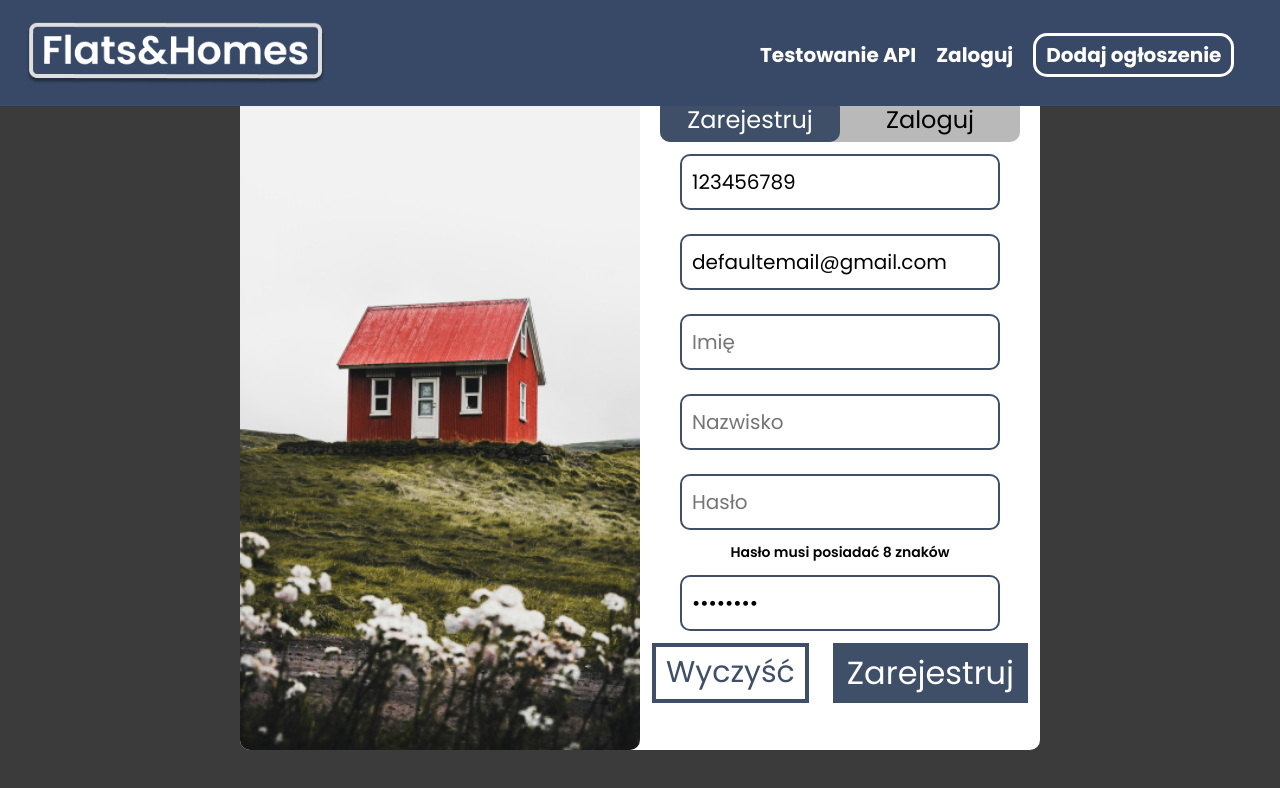
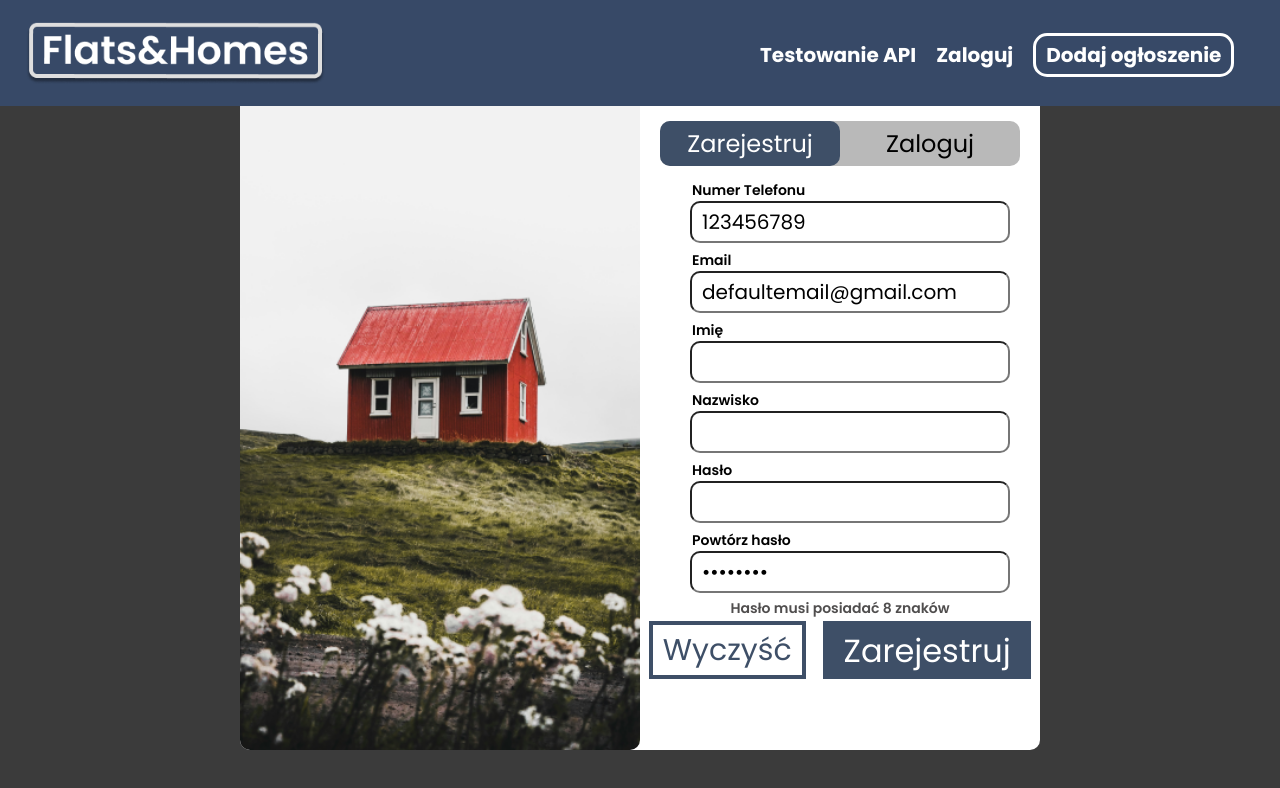
Before and after one commit to StefanSudyk/DATABASE_SOFTWARE_ENGINEERING_PROJECT, a React (Vite) app in the folder client/: page /Zaloguj in a window 1280 px wide. Shown: the top 788 px of the page. Built offline with nearby package versions, Linux system fonts and the light colour scheme.

Commit message:
added prompt (wrong register.login), added better ui in loggin/registration

```diff
--- a/client/src/Components/Pages/LoginRejestr/LoginRejestr.css
+++ b/client/src/Components/Pages/LoginRejestr/LoginRejestr.css
@@ -45,6 +45,8 @@
     background-color: #b9b9b9;
     cursor: pointer;
     border-radius: 10px;
+    margin-bottom: 35px;
+
 }
 .login-wybor-div{
     text-align: center;
@@ -52,6 +54,8 @@
     padding: 5px;
     border-radius: 10px;
     font-size: 24px;
+    padding-bottom: 5;
+
 }
 .granat{
     background-color: #3e4f67;
@@ -59,18 +63,20 @@
 }
 
 .input{
-    height: 80px;
-    width: 100%;
+    height: 70px; /* Zmieniamy wysokość na auto */
+    width: 400px;
     display: flex;
+    flex-direction: column; /* Ustawiamy kolumnowy układ flexbox */
     align-items: center;
+
 
 }
 .input input{
-    margin-left: 10%;
+    margin-left: 5%;
     width: 80%;
-    height: 70%;
+    height: 60%;
     border-radius: 10px;
-    border: 2px solid #3e4f67;
+    border: 2px solid 3e4f67;
     font-size: 20px;
     padding-left: 10px;
 }
@@ -104,6 +110,8 @@
     font-size: px;
     padding-top: 2px;
     padding-bottom: 2px;
+    width: 200px;
+    height: 50px;
 }
 button{
     background-color: white;
@@ -144,9 +152,27 @@ button{
     padding-top: 2px;
     padding-bottom: 2px;
 }
-.forgot-password1{
+.forgot-password1 {
     font-size: 14px;
     text-align: center;
-    padding-bottom: 0px;
     font-weight: 600;
+    margin-top: 5px; /* Dodajemy trochę przestrzeni nad tekstem */
+    color: #504e4e;
+
+  }
+.input {
+    position: relative;
+  }
+
+.input label {
+position: absolute;
+top: -45px; /* Odległość etykiety nad polem input */
+left: 20px; /* Odległość etykiety od lewej krawędzi pola input */
+font-size: 12px; /* Mniejsza czcionka dla etykiety */
+color: #000000; /* Kolor tekstu etykiety */
+padding-bottom: 0px;
+margin-left: 8%;
+margin-top: 6%;
+font-size: 14px;
+font-weight: 600;
 }
--- a/client/src/Components/Pages/LoginRejestr/LoginRejestr.jsx
+++ b/client/src/Components/Pages/LoginRejestr/LoginRejestr.jsx
@@ -34,7 +34,7 @@ const LoginRejestr = () => {
           'Content-Type': 'application/json'
         }
       });
-      console.log(response.data);
+      console.log(error.response.data.message);
       setError(''); // Wyczyść wiadomość o błędzie po udanej odpowiedzi
       setShowModal(false); // Ukryj modal po udanej odpowiedzi
     } catch (error) {
@@ -42,11 +42,11 @@ const LoginRejestr = () => {
       console.log({ formData });
       // Ustaw wiadomość o błędzie
       if (error.response) {
-        setError(`Błąd odpowiedzi serwera: ${error.response.data}`);
-      } else if (error.request) {
-        setError('Brak odpowiedzi od serwera.');
+        setError(`${error.response.data.message}`);
+      } else if (error.response.data.message) {
+       ;
       } else {
-        setError(`Błąd ustawienia żądania: ${error.message}`);
+        setError(`${error.response.data.message}`);
       }
       setShowModal(true); // Pokaż modal po wystąpieniu błędu
     }
@@ -69,26 +69,35 @@ const LoginRejestr = () => {
               </div>
               <div className="login-form">
                 <div className="input">
-                  <input type='text' name="phone_number" placeholder='Numer Telefonu' value={formData.phone_number} onChange={handleChange}></input>
-
+                  <label htmlFor="phone_number">Numer Telefonu</label>
+                  <input type='text' id="phone_number" name="phone_number" value={formData.phone_number} onChange={handleChange}></input>
                 </div>
                 <div className="input">
-                  <input type='email' name="email" placeholder='email' value={formData.email} onChange={handleChange}></input>
+                  <label htmlFor="email">Email</label>
+                  <input type='email' id="email" name="email" value={formData.email} onChange={handleChange}></input>
                 </div>
                 <div className="input">
-                  <input type='text' name="name" placeholder='Imię' value={formData.name} onChange={handleChange}></input>
+                  <label htmlFor="name">Imię</label>
+                  <input type='text' id="name" name="name" value={formData.name} onChange={handleChange}></input>
                 </div>
                 <div className="input">
-                  <input type='text' name="surname" placeholder='Nazwisko' value={formData.surname} onChange={handleChange}></input>
+                  <label htmlFor="surname">Nazwisko</label>
+                  <input type='text' id="surname" name="surname" value={formData.surname} onChange={handleChange}></input>
                 </div>
                 <div className="input">
-                  <input type='password' name="password" placeholder='Hasło' value={formData.password} onChange={handleChange}></input>
+                  <label htmlFor="password">Hasło</label>
+                  <input type='password' id="password" name="password" value={formData.password} onChange={handleChange}></input>
                 </div>
-                <div className="forgot-password1">Hasło musi posiadać 8 znaków </div>
+
                 <div className="input">
-                  <input type='password' name="password_repeat" placeholder='Powtórz hasło' value={formData.password_repeat} onChange={handleChange}></input>
+                  <label htmlFor="password_repeat">Powtórz hasło</label>
+                  <input type='password' id="password_repeat" name="password_repeat" value={formData.password_repeat} onChange={handleChange}></input>
+                  <div className="forgot-password1">Hasło musi posiadać 8 znaków </div>
                 </div>
+
+
               </div>
+
               <div className="submits">
                 <div className="submit submit-czys">
                   <button type='button' className='but-czysc' onClick={() => setFormData({
@@ -120,10 +129,12 @@ const LoginRejestr = () => {
               </div>
               <div className="login-form">
                 <div className="input">
-                  <input type='input' placeholder='Numer Telefonu'></input>
+                  <label htmlFor="login-phone">Numer Telefonu</label>
+                  <input type='input' id="login-phone" placeholder='Numer Telefonu'></input>
                 </div>
                 <div className="input">
-                  <input type='password' placeholder='Hasło'></input>
+                  <label htmlFor="login-password">Hasło</label>
+                  <input type='password' id="login-password" placeholder='Hasło'></input>
                 </div>
                 <div className="forgot-password">Zapomniałeś hasła? <span>Kliknij tutaj!</span></div>
               </div>
--- a/client/src/Components/Pages/LoginRejestr/modal.css
+++ b/client/src/Components/Pages/LoginRejestr/modal.css
@@ -18,7 +18,9 @@
     width: 300px;
     max-width: 80%;
     box-shadow: 0 2px 10px rgba(0, 0, 0, 0.1);
+    font-size: 20px;
     size: 20px;
+    min-width: 800px;
   }
 
   .modal-header {
@@ -27,6 +29,12 @@
 
   .modal-body {
     margin-bottom: 20px;
+    color: #000000;
+    font-weight: 400;
+    padding-left: 10px;
+    padding-right: 10px;
+    font-size: 20px;
+    min-width: 800px;
   }
 
   .modal-footer {
--- a/client/src/Components/Pages/WyswtlApi/WyswtlApi.jsx
+++ b/client/src/Components/Pages/WyswtlApi/WyswtlApi.jsx
@@ -29,6 +29,7 @@ const WyswietlApi = () => {
         </div>
       )}
     </div>
+
   );
 };
 
```
